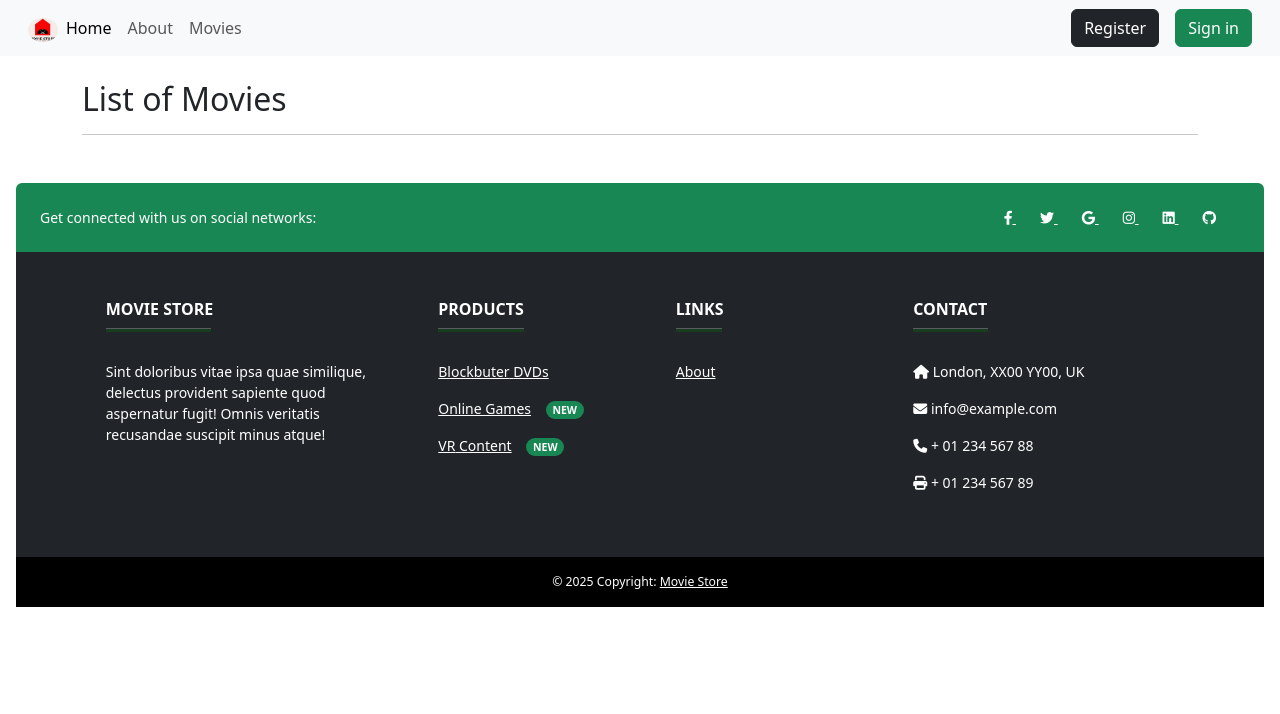
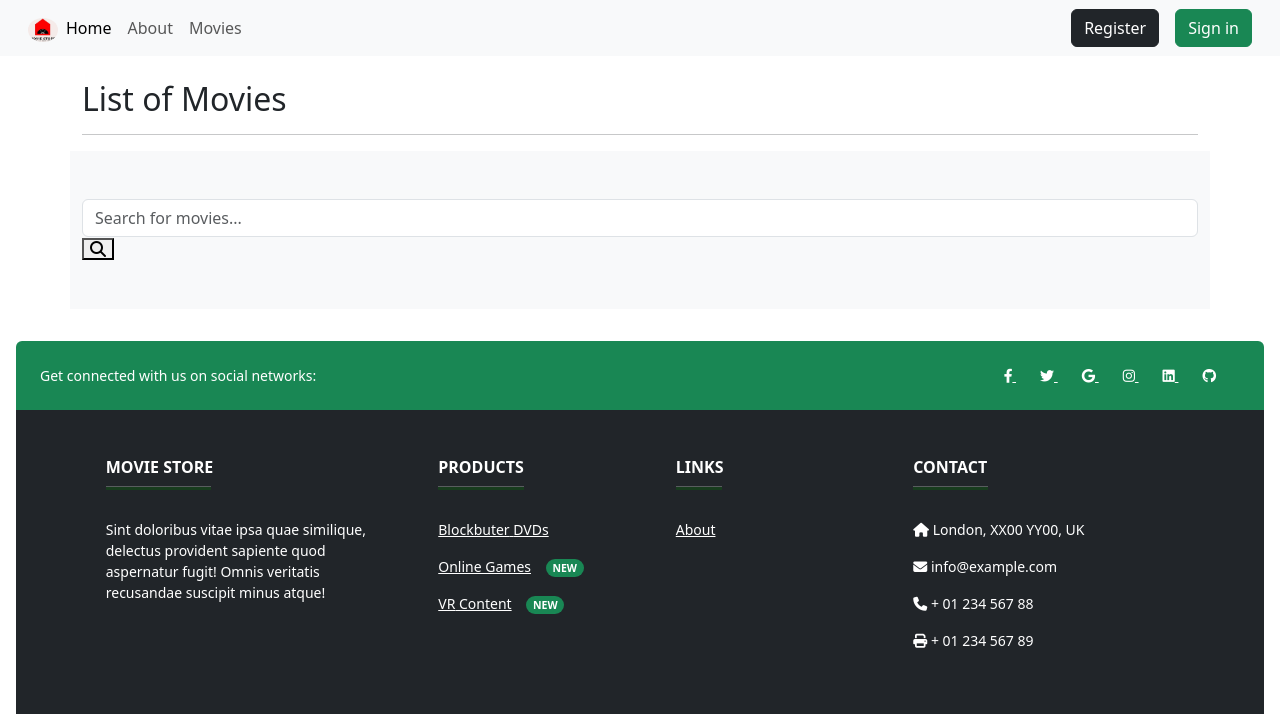
Before and after one commit to johnclamy/chrome-extension-starter, a Django app: page /movies/ in a window 1280 px wide. Shown: the top 714 px of the page. Run offline with Django 5.2, Linux system fonts and the light colour scheme; data that the repository does not hold is empty; some libraries are stand-ins or nearby versions.

Commit message:
in the index page of the movie app, extend the header to include a searchbar

```diff
--- a/moviestore/movies/templates/movies/index.html
+++ b/moviestore/movies/templates/movies/index.html
@@ -1,13 +1,30 @@
 {% extends "base.html" %} {% block content %} {% load static %}
 <div class="container">
-  <section class="row mt-3">
-    <header class="col mx-auto mb-3">
+  <header class="row mt-3">
+    <!-- Page title section -->
+    <section class="mx-auto mb-0">
       <h1 class="h2 text-capitalize">
         list <span class="text-lowercase">of</span> movies
       </h1>
       <hr />
-    </header>
-  </section>
+    </section>
+
+    <!-- Searchbar section -->
+    <section class="bg-light py-5 mb-3">
+      <div class="searchbar-wrapper">
+        <form method="GET" class="searchbar">
+          <input
+            type="text"
+            name="searchbar"
+            class="searchbar-input form-control"
+            placeholder="Search for movies..."
+          />
+          <button class="fas fa-search searchbar-icon"></button>
+        </form>
+      </div>
+    </section>
+  </header>
+
   <article class="row">
     {% for movie in template_data.movies %}
     <div class="col-md-4 col-lg-3 mb-2">
```
